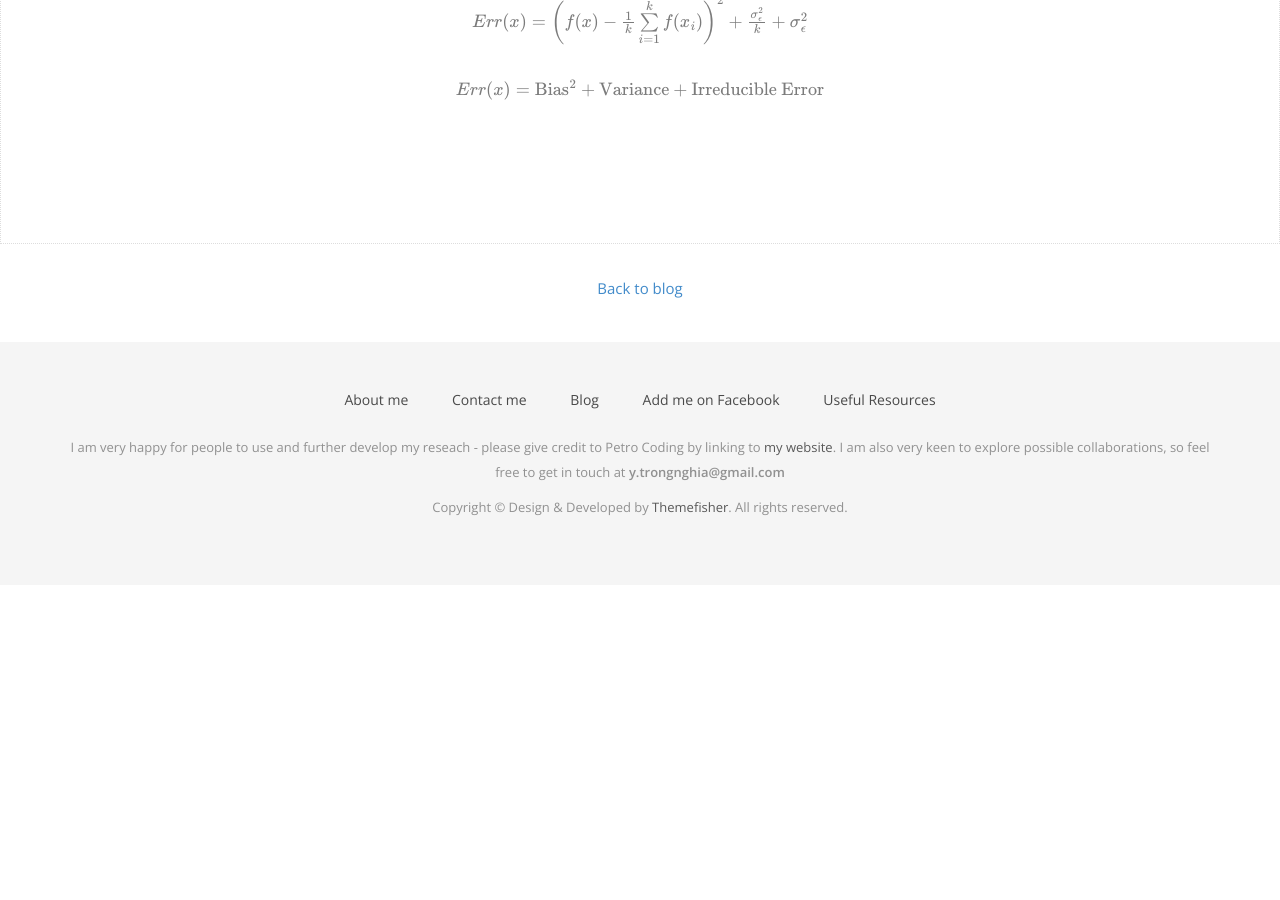
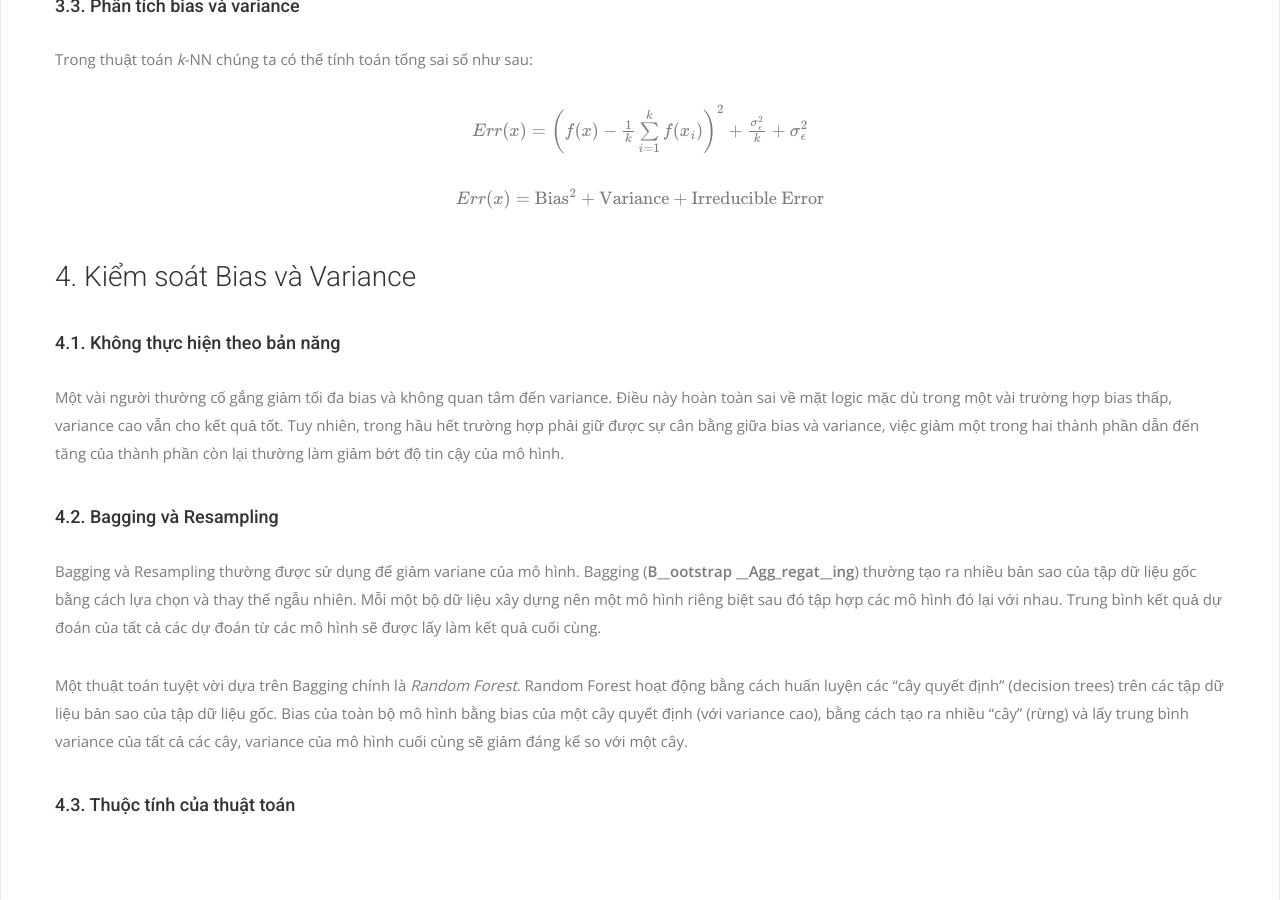
Before and after one commit to YanGBloG/superseded, a Jekyll site: the page built from _posts/2019-04-16-bias-variance-tradeoff.md, in a window 1280 px wide and 900 px high, scrolled down 7928 px. Built offline with Jekyll 4.4.1, drawn with Linux system fonts in a browser that asks for light colours; nearby versions of some CDN libraries; some web fonts are replaced; library files that are not in the unit come from our copies; formulas are drawn with MathJax 3; before the commit the page ends 8513 px from its top, so only the background shows below that; some of the changed text lies outside the part shown.

Commit message:
Add files via upload

```diff
--- a/_posts/2019-04-16-bias-variance-tradeoff.md
+++ b/_posts/2019-04-16-bias-variance-tradeoff.md
@@ -15,7 +15,11 @@ tags : [math]
 ### <a href="#-ung-dung"> 3. Ứng dụng</a>
 #### <a href="#-k-nearest-neighbor"> 3.1. Thuật toán _k_ - Nearest Neighbor</a>
 #### <a href="#-variance-va-bias"> 3.2. Variane và Bias</a>
-#### <a href="-phan-tich-bias-variance"> 3.3. Phân tích bias và variance</a>
+#### <a href="#-phan-tich-bias-variance"> 3.3. Phân tích bias và variance</a>
+### <a href="#-kiem-soat-bias-variance">4. Kiểm soát Bias và Variance</a>
+####<a href="#-fight-your-instincts">4.1. Không thực hiện theo bản năng</a>
+####<a href="#-bagging-va-resampling">4.2. Bagging và Resampling</a>
+####<a href="#-thuoc-tinh-cua-thuat-toan">4.3. Thuộc tính của thuật toán</a>
 <!-- End TOC -->
 
 <a name="-gioi-thieu-ve-bias-variance"></a>
@@ -182,3 +186,25 @@ Trong thuật toán _k_-NN chúng ta có thể tính toán tổng sai số như
 
 \\(Err(x) = \mathrm{Bias}^2 + \mathrm{Variance} + \mathrm{Irreducible\ Error}\\)
 </div>
+
+<a name="-kiem-soat-bias-variance"></a>
+
+### 4. Kiểm soát Bias và Variance
+
+<a name="-fight-your-instincts"></a>
+
+#### 4.1. Không thực hiện theo bản năng
+
+Một vài người thường cố gắng giảm tối đa bias và không quan tâm đến variance. Điều này hoàn toàn sai về mặt logic mặc dù trong một vài trường hợp bias thấp, variance cao vẫn cho kết quả tốt. Tuy nhiên, trong hầu hết trường hợp phải giữ được sự cân bằng giữa bias và variance, việc giảm một trong hai thành phần dẫn đến tăng của thành phần còn lại thường làm giảm bớt độ tin cậy của mô hình.
+
+<a name="-bagging-va-resampling"></a>
+
+#### 4.2. Bagging và Resampling
+
+Bagging và Resampling thường được sử dụng để giảm variane của mô hình. Bagging (__B__ootstrap __Agg_regat__ing__) thường tạo ra nhiều bản sao của tập dữ liệu gốc bằng cách lựa chọn và thay thế ngẫu nhiên. Mỗi một bộ dữ liệu xây dựng nên một mô hình riêng biệt sau đó tập hợp các mô hình đó lại với nhau. Trung bình kết quả dự đoán của tất cả các dự đoán từ các mô hình sẽ được lấy làm kết quả cuối cùng.
+
+Một thuật toán tuyệt vời dựa trên Bagging chính là _Random Forest_. Random Forest hoạt động bằng cách huấn luyện các "cây quyết định" (decision trees) trên các tập dữ liệu bản sao của tập dữ liệu gốc. Bias của toàn bộ mô hình bằng bias của một cây quyết định (với variance cao), bằng cách tạo ra nhiều "cây" (rừng) và lấy trung bình variance của tất cả các cây, variance của mô hình cuối cùng sẽ giảm đáng kể so với một cây.
+
+<a name="-thuoc-tinh-cua-thuat-toan"></a>
+
+#### 4.3. Thuộc tính của thuật toán
```
